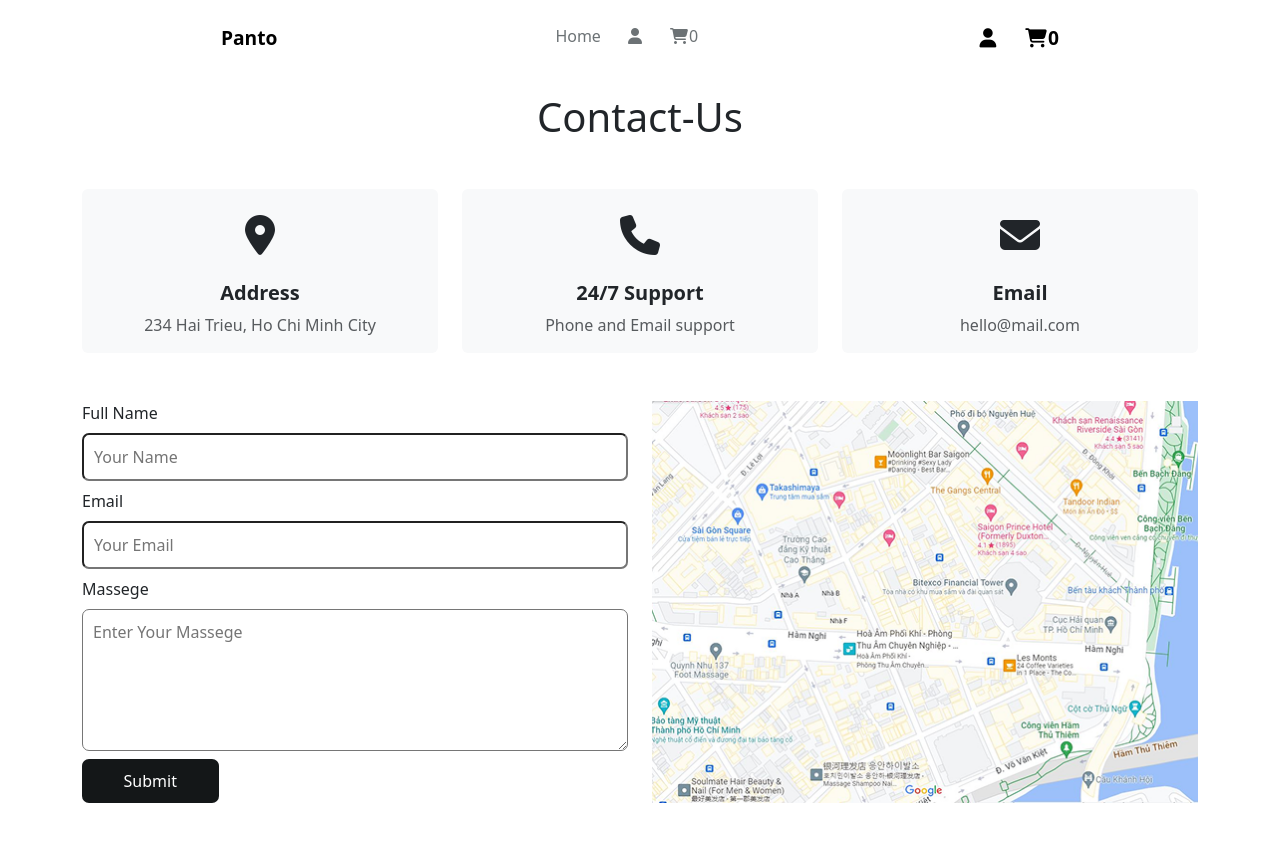
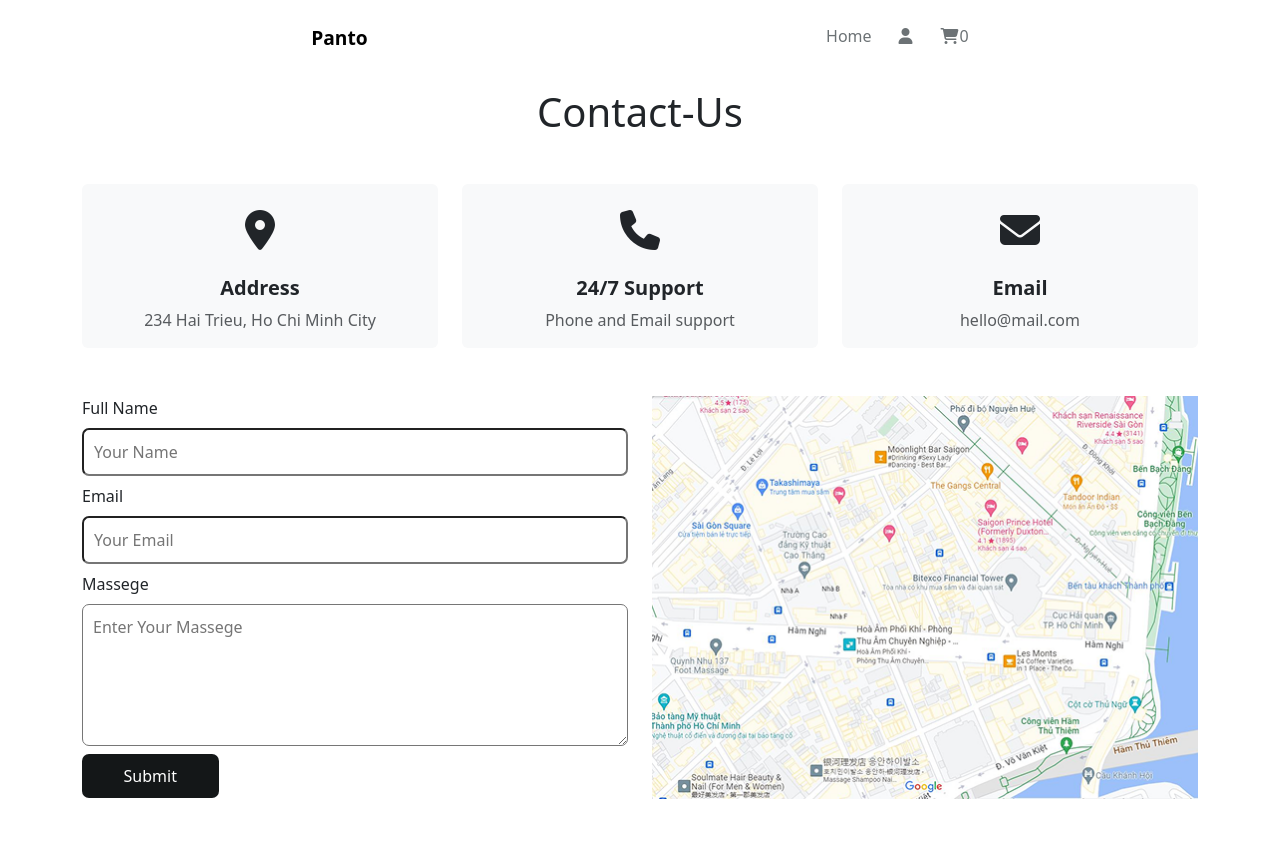
Before and after one commit to 3laaEldeen911/E-commrece, a plain HTML site: page assets/Contact-Us.html in a window 1280 px wide. Drawn offline with Linux system fonts and the light colour scheme.

Commit message:
Update Contact-Us.html

```diff
--- a/assets/Contact-Us.html
+++ b/assets/Contact-Us.html
@@ -26,16 +26,6 @@
           <li><a href="../cart.html"><i class="fa-solid fa-cart-shopping"></i><span id="cart-count">0</span></a></li>
         </ul>
 
-        <ul class="d-flex gap-4 list-unstyled nav-logo">
-          <li>
-            <a href=""><i class="fa-solid fa-user"></i></a>
-          </li>
-          <li>
-            <a href=""
-              ><i class="fa-solid fa-cart-shopping"></i><span>0</span></a
-            >
-          </li>
-        </ul>
       </nav>
     </header>
 
```
